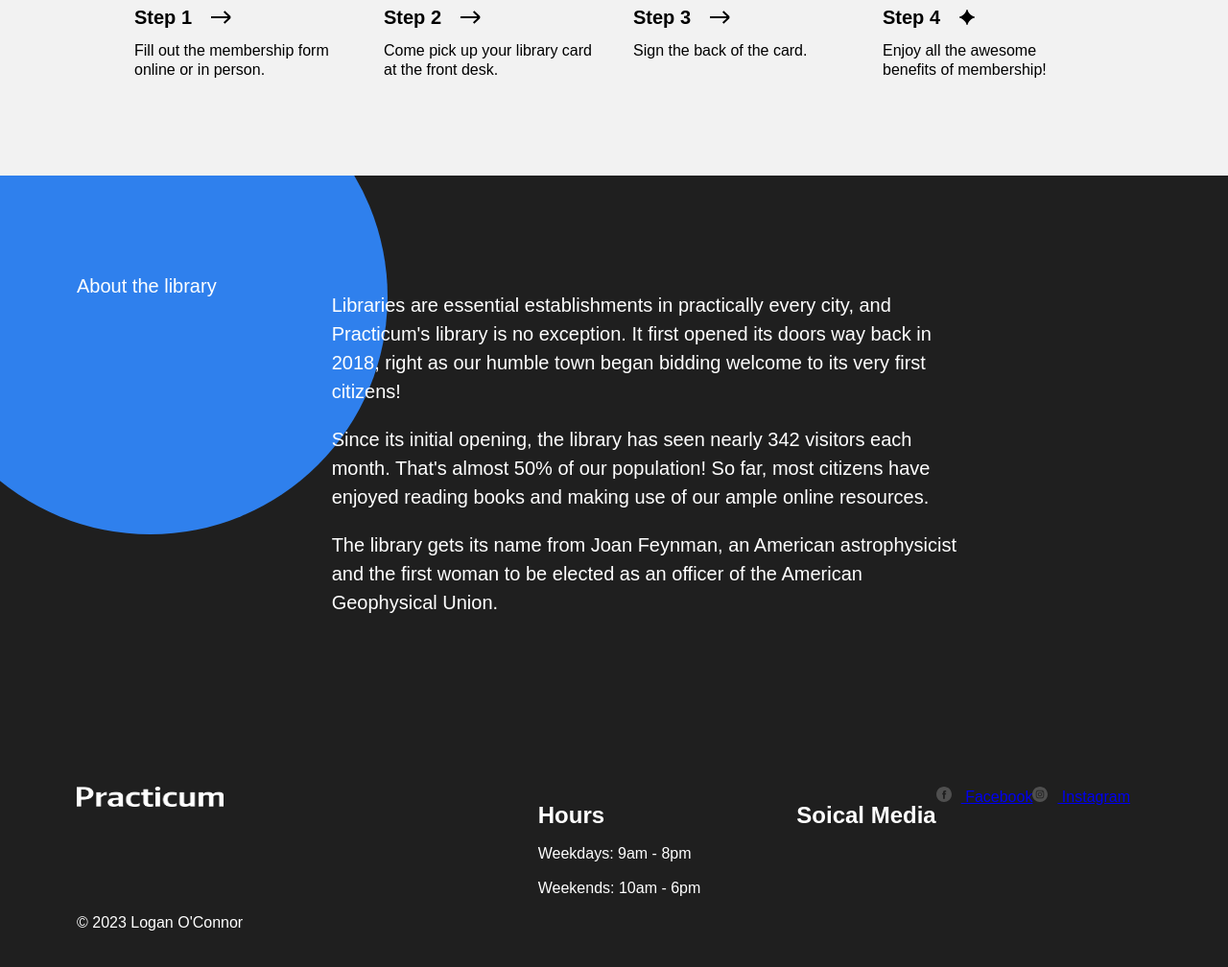
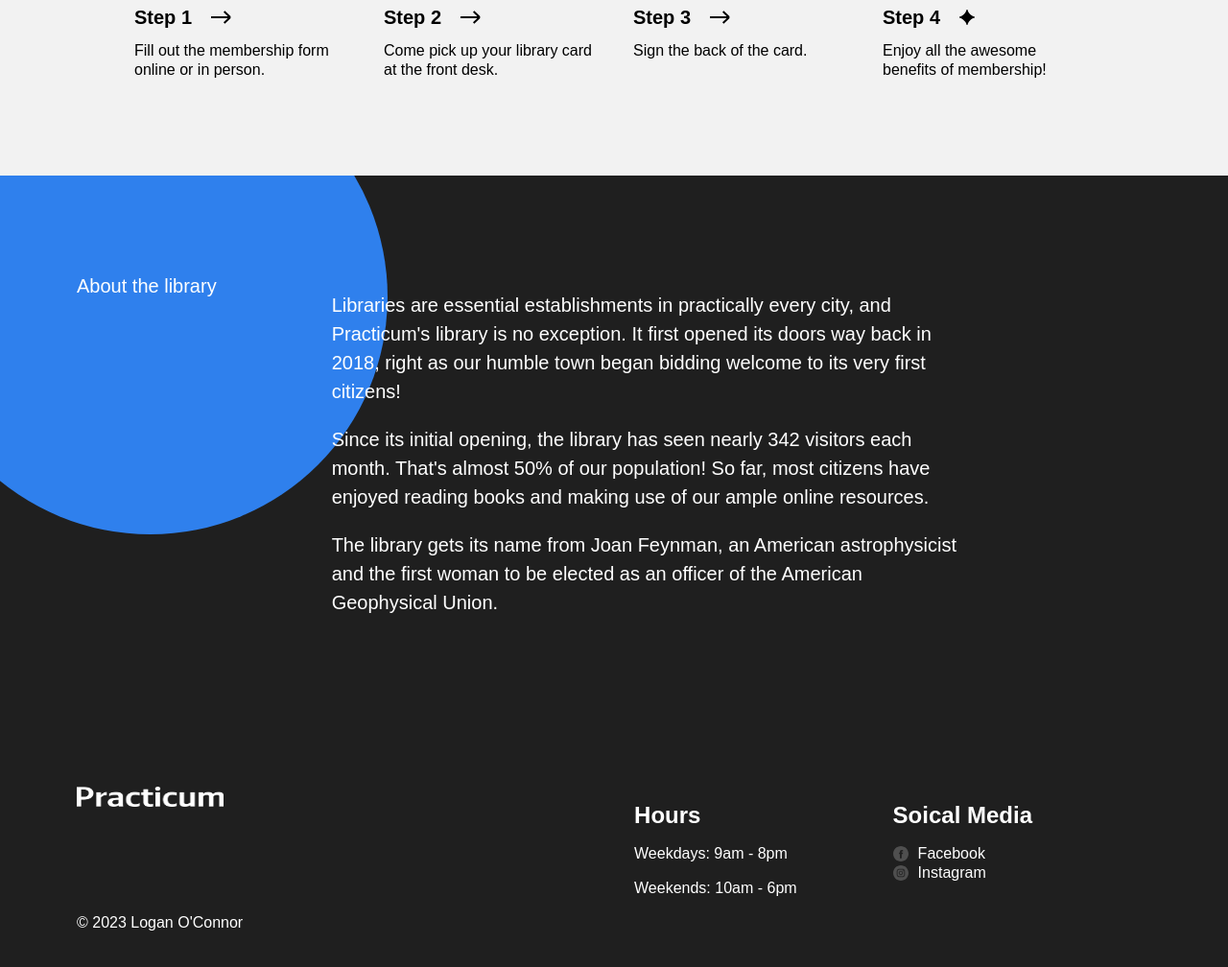
Before and after one commit to XGLogan/se_project_library, a plain HTML site: page index.html in a window 1280 px wide. Shown: the part 3235-4243 px from the top of the page at 96% size. Drawn offline with Linux system fonts and the light colour scheme; files whose address does not match are found by name.

Commit message:
Stage 1 Part4 Project

```diff
--- a/index.html
+++ b/index.html
@@ -306,18 +306,18 @@
               alt="Practicum Logo"
             />
           </div>
-          <div class="footer__column_content_hours">
+          <div class="footer__column footer__content_hours">
             <h2 class="footer__heading">Hours</h2>
             <ul class="footer__list">
               <li class="footer__list-item">Weekdays: 9am - 8pm</li>
               <li class="footer__list-item">Weekends: 10am - 6pm</li>
             </ul>
           </div>
-          <div class="footer__columns footer__column_social">
+          <div class="footer__column footer__content_social">
             <h2 class="footer__heading">Soical Media</h2>
             <ul class="footer__list">
               <li class="footer__list-item">
-                <a href="#">
+                <a class="footer__column-link" href="#">
                   <img
                     class="footer__social-icon"
                     src="images/facebook_white.svg "
@@ -329,7 +329,7 @@
             </ul>
             <ul class="footer__list">
               <li class="footer__list-item">
-                <a href="#">
+                <a class="footer__column-link" href="#">
                   <img
                     class="footer__social-icon"
                     src="images/instagram_white.svg"
--- a/styles/style.css
+++ b/styles/style.css
@@ -400,12 +400,12 @@
   display: flex;
 }
 
-.footer__column_content_hours {
+.footer__column.footer__content_hours {
   margin-left: auto;
   margin-right: 100px;
 }
 
-.footer__column_content_social {
+.footer__column.footer__content_social {
   margin-right: 102px;
 }
 
```
